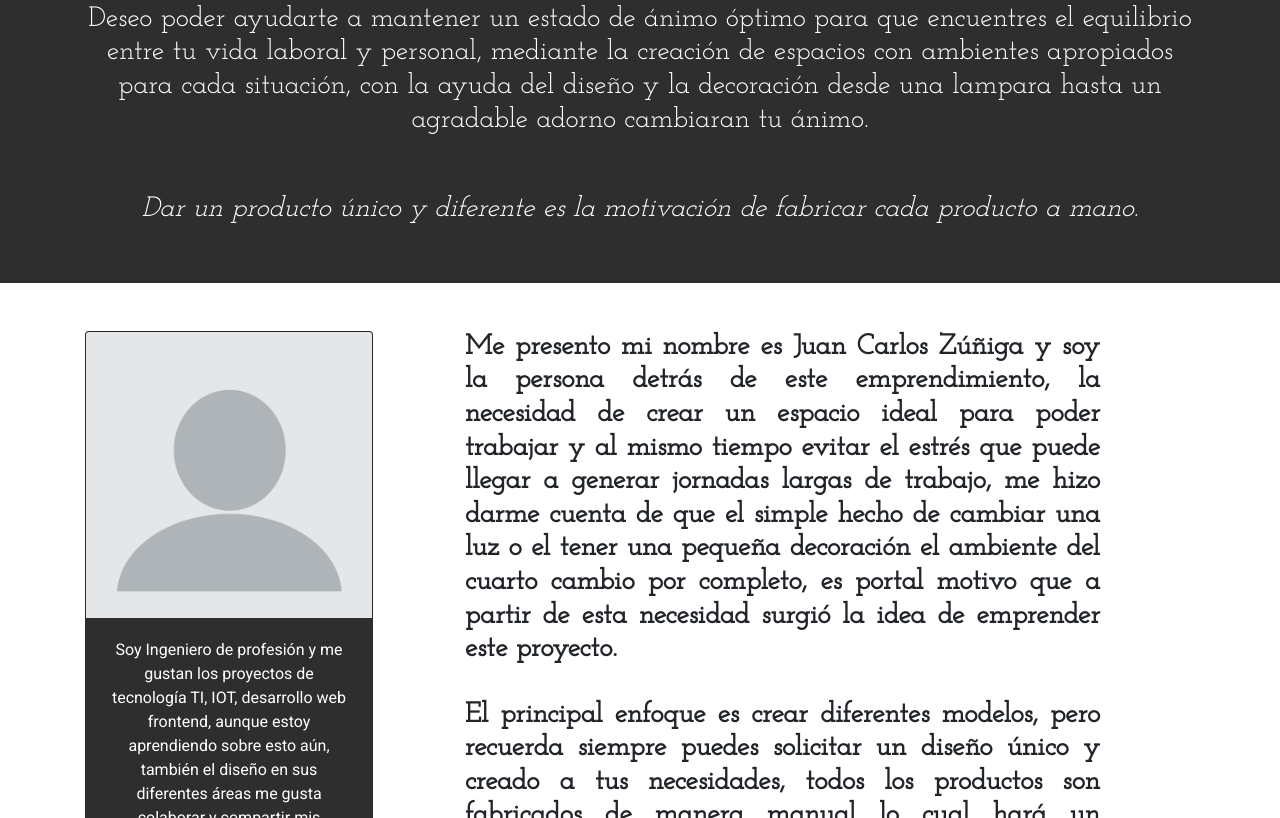
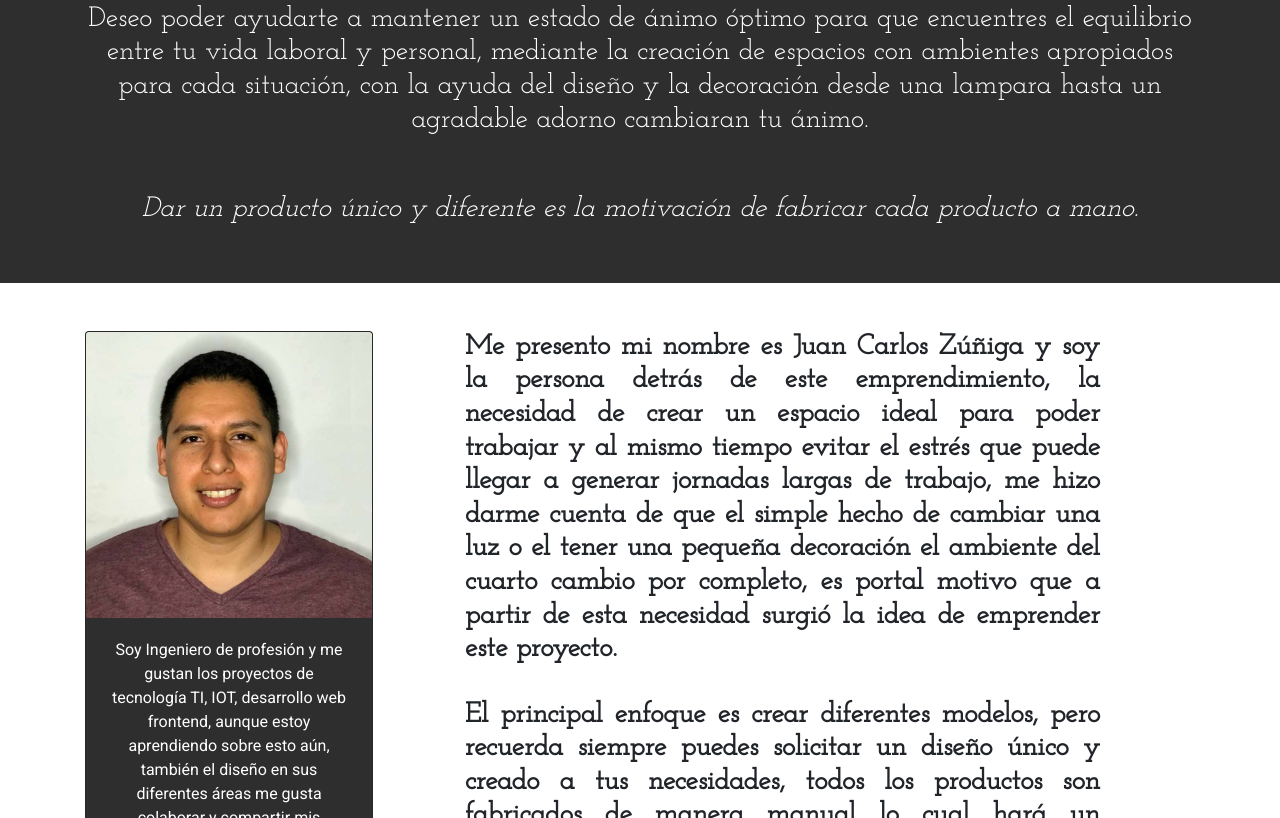
Before and after one commit to IngJuanZD/decorationcw, a plain HTML site: page Nos_Con.html in a window 1280 px wide. Shown: the part 460-1278 px from the top of the page. Drawn offline with nearby package versions, Linux system fonts and the light colour scheme; files whose address does not match are found by name.

Commit message:
cambio de imagenes

```diff
--- a/Nos_Con.html
+++ b/Nos_Con.html
@@ -116,7 +116,7 @@
       <div class="row">
         <div class="col-sm-12 col-lg-3">
           <div class="card mx-auto text-white mb-3 Preset" style="width: 18rem;">
-            <img src="img/01.png" class="card-img-top" alt="...">
+            <img src="img/01.jpg" class="card-img-top" alt="...">
             <div class="card-body">
               <p class="card-text text-center">Soy Ingeniero de profesión y me gustan los proyectos de tecnología TI, IOT, desarrollo web frontend, aunque estoy aprendiendo sobre esto aún, también el diseño en sus diferentes áreas me gusta colaborar y compartir mis conocimiento.</p>
           </div>
```
Also changed, not shown: img/01.jpg (added), img/01.png (deleted), img/concreto.jpg, img/madera.jpg.
